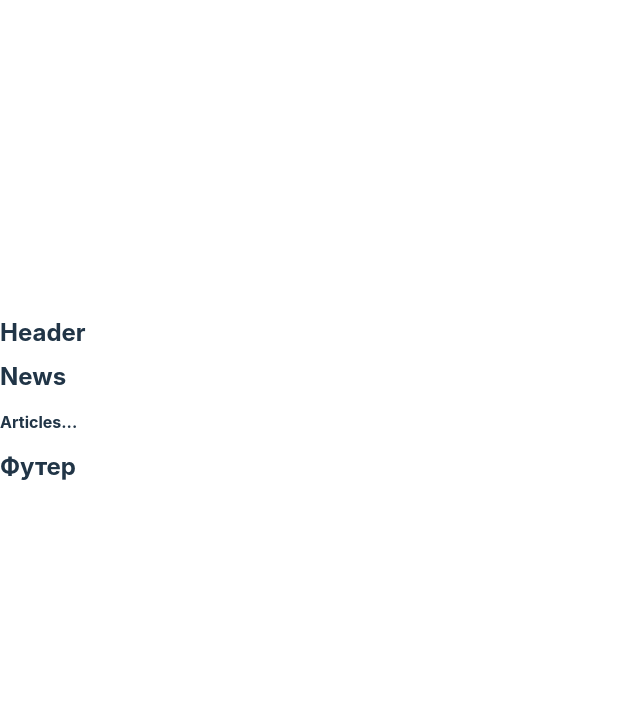
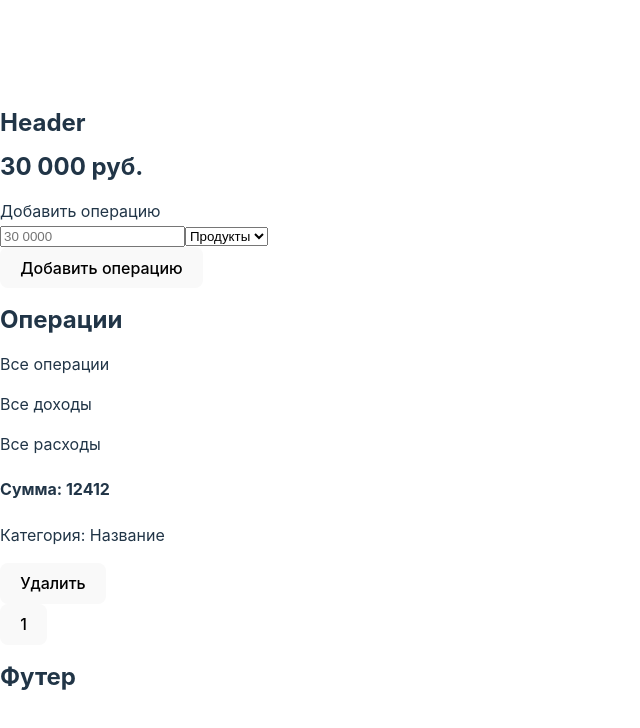
Before and after one commit to EloVVV/budget-react-app, a React (Vite) app: page / in a window 1280 px wide. Shown: the top 728 px of the page, without its empty margins (0-640 px from the left). Built offline with nearby package versions, Linux system fonts and the light colour scheme.

Commit message:
Adding HTML content

```diff
--- a/src/pages/HomePage.jsx
+++ b/src/pages/HomePage.jsx
@@ -3,9 +3,53 @@ const HomePage = () => {
     return (
         <section>
             <div className="container">
-                <h2>News</h2>
-                <div className="articles">
-                    <h4>Articles...</h4>
+                <div className="balance">
+                    <h2>
+                        30 000 руб.
+                    </h2>
+                </div>
+                <div className="add_operations">
+                    <div className="title">
+                        Добавить операцию
+                    </div>
+                    <div className="add_operations-content">
+                        <div className="operations-inputs">
+                            <input
+                            type="number"
+                            className="operation"
+                            placeholder="30 0000"/>
+                            <select name="category" id="">
+                                <option value="products">Продукты</option>
+                            </select>
+                        </div>
+                        <button className="button add_operation">Добавить операцию</button>
+                    </div>
+                </div>
+                <div className="operations">
+                    <h2 className="operation_title">
+                        Операции
+                    </h2>
+                    <div className="operations-filte">
+                        <p>Все операции</p>
+                        <p>Все доходы</p>
+                        <p>Все расходы</p>
+                    </div>
+                    <div className="operations-box">
+                        <div className="operation">
+                            <div className="operation_info">
+                                <h4 className="total">Сумма: 12412</h4>
+                                <p className="category">Категория: Название</p>
+                            </div>
+                            <div className="operation_actions">
+                                <button className="button delete_button">Удалить</button>
+                            </div>
+                        </div>
+                    </div>
+                    <div className="pagination">
+                        <button className="pagination_button">
+                            1
+                        </button>
+                    </div>
                 </div>
             </div>
         </section>
--- a/src/pages/UserPage.jsx
+++ /dev/null
@@ -1,36 +0,0 @@
-import { useEffect, useState } from "react";
-import { useParams } from "react-router-dom";
-
-const UserPage = () => {
-    const params = useParams();
-
-    const [user, setUser] = useState({});
-
-    // Извлекаем данные
-    useEffect(() => {
-        fetch(`https://jsonplaceholder.typicode.com/users/${params.id}`)
-        .then((response) => response.json())
-        .then((data) => setUser(data));
-    }, []);
-
-    return (
-        <div>
-            <p>Имя:</p>
-            <h2>{user.name}</h2>
-            <br></br>
-            <p>Почта:</p>
-            <h2>{user.email}</h2>
-            <br></br>
-            <p>Веб-сайт:</p>
-            <h2>{user.website}</h2>
-            <br></br>
-            <p>Логин:</p>
-            <h2>{user.username}</h2>
-            <br></br>
-            <p>Город:</p>
-            <h2>{user?.address?.city}</h2>
-        </div>
-    );
-}
-
-export default UserPage;
```
Also changed, not shown: src/router/router.jsx (+1 -6 lines).
